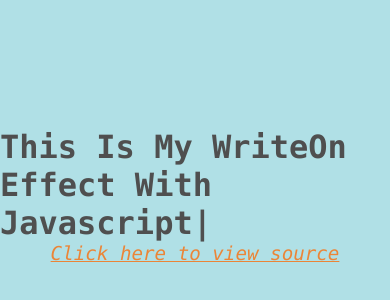
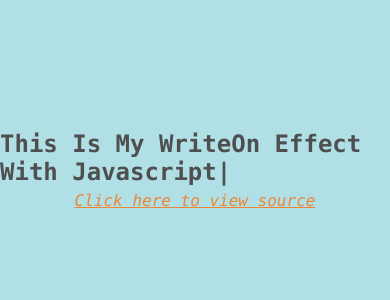
Before and after one commit to jerryOluranti/write-on-js, a plain HTML site: page index.html in a window 390 px wide. Shown: the part 252-552 px from the top of the page. Drawn offline with Linux system fonts and the light colour scheme.

Commit message:
Update index.html

```diff
--- a/index.html
+++ b/index.html
@@ -41,6 +41,14 @@
         transition: all ease-in-out .5s;
         color: rgb(142, 65, 7);
     }
+    @media (max-width: 520px){
+        .write-on-text{
+            font-size: 1.5rem;
+        }
+        .container > a {
+            font-size: 1rem;
+        }
+    }
 </style>
 <body>
     <div class="container">
```
